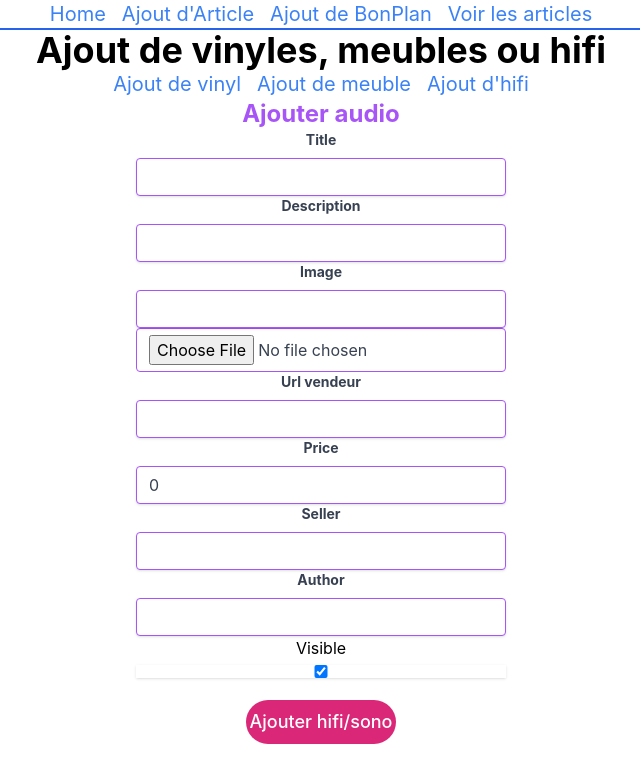
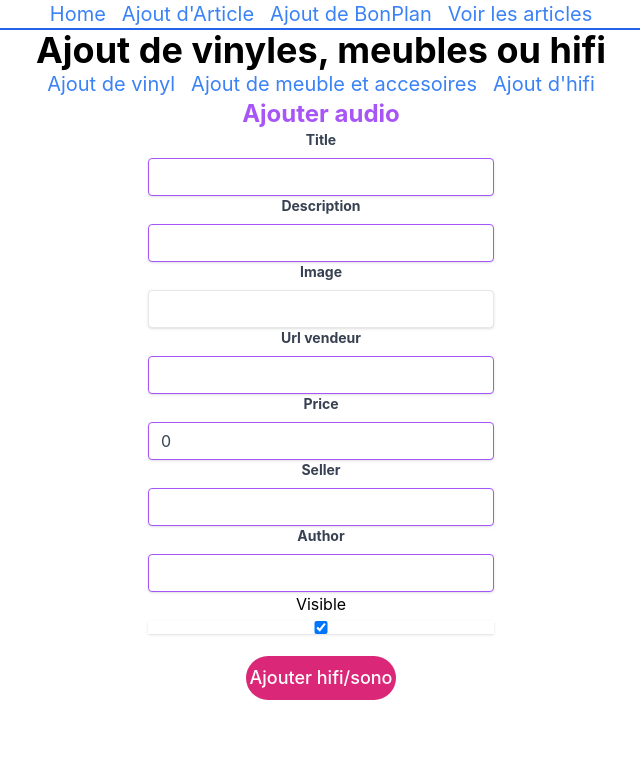
Before and after one commit to callisto28/Vinyl-dashboard-ReactJs, a React (Create React App) app: page /Bon-plan/hifi in a window 1280 px wide. Shown: the top 782 px of the page, without its empty margins (319-959 px from the left). Built offline with nearby package versions, Linux system fonts and the light colour scheme.

Commit message:
FIX[https]add urls https

```diff
--- a/src/components/AddBonPlan/AddBonPlan.tsx
+++ b/src/components/AddBonPlan/AddBonPlan.tsx
@@ -7,7 +7,7 @@ export default function AddBonPlan() {
       <h1 className='font-bold text-4xl '> Ajout de vinyles, meubles ou hifi</h1>
       <nav>
         <Link className="text-xl px-2 text-blue-500 hover:text-black hover:bg-gray-300 items-center hover:border-b-2 hover:border-purple-400 active:bg-red-400 focus:outline-double focus:ring focus:ring-red-300" to="/Bon-plan/vinyle">Ajout de vinyl</Link>
-        <Link className="text-xl px-2 text-blue-500 hover:text-black hover:bg-gray-300 items-center hover:border-b-2 hover:border-purple-400" to="/Bon-plan/meubles">Ajout de meuble</Link>
+        <Link className="text-xl px-2 text-blue-500 hover:text-black hover:bg-gray-300 items-center hover:border-b-2 hover:border-purple-400" to="/Bon-plan/meubles">Ajout de meuble et accesoires</Link>
         <Link className="text-xl px-2 text-blue-500 hover:text-black hover:bg-gray-300 items-center hover:border-b-2 hover:border-purple-400" to="/Bon-plan/hifi">Ajout d'hifi</Link>
       </nav>
       <Outlet />
--- a/src/components/AddBonPlan/AddDesk.tsx
+++ b/src/components/AddBonPlan/AddDesk.tsx
@@ -36,7 +36,7 @@ const AddDesk = () => {
 
     return (
         <div>
-            <h1 className="font-bold text-2xl text-purple-500">Ajouter un meubles</h1>
+            <h1 className="font-bold text-2xl text-purple-500">Ajouter de meubles et accessoires</h1>
             <form
                 className="flex flex-col text-center justify-around items-center"
                 onSubmit={(e => {
@@ -76,26 +76,7 @@ const AddDesk = () => {
                         value={formState.image}
                         onChange={(e) => setFormState({ ...formState, image: e.target.value })}
                     />
-                    <input className="form-control
-                                        block
-                                        w-full
-                                        px-3
-                                        py-1.5
-                                        text-base
-                                        font-normal
-                                        text-gray-700
-                                        bg-white bg-clip-padding
-                                        border border-solid border-gray-300
-                                        rounded
-                                        transition
-                                        ease-in-out
-                                        m-0
-                                        focus:text-gray-700 focus:bg-white focus:border-blue-600 focus:outline-none"
-                        type="file"
-                        id="formFile"
-                        value={formState.image}
-                        onChange={(e) => setFormState({ ...formState, image: e.target.value })}
-                    />
+
                     <label className="block text-gray-700 text-sm font-bold mb-2" htmlFor="url">
                         Url vendeur
                     </label>
--- a/src/components/AddBonPlan/AddHifi.tsx
+++ b/src/components/AddBonPlan/AddHifi.tsx
@@ -70,32 +70,13 @@ const AddHifi = () => {
                         Image
                     </label>
                     <input
-                        className="shadow appearance-none border border-purple-500 rounded w-full py-2 px-3 text-gray-700 leading-tight focus:outline-none focus:shadow-outline"
+                        className="shadow appearance-none border rounded w-full py-2 px-3 text-gray-700 leading-tight focus:outline-none focus:shadow-outline"
                         id="image"
                         type="url"
                         value={formState.image}
                         onChange={(e) => setFormState({ ...formState, image: e.target.value })}
                     />
-                    <input className="form-control
-                                        block
-                                        w-full
-                                        px-3
-                                        py-1.5
-                                        text-base
-                                        font-normal
-                                        text-gray-700
-                                        bg-white bg-clip-padding
-                                        border border-solid border-purple-500
-                                        rounded
-                                        transition
-                                        ease-in-out
-                                        m-0
-                                        focus:text-gray-700 focus:bg-white focus:border-blue-600 focus:outline-none"
-                        type="file"
-                        id="formFile"
-                        value={formState.image}
-                        onChange={(e) => setFormState({ ...formState, image: e.target.value })}
-                    />
+
                     <label className="block text-gray-700 text-sm font-bold mb-2" htmlFor="url">
                         Url vendeur
                     </label>
--- a/src/index.tsx
+++ b/src/index.tsx
@@ -22,7 +22,7 @@ const root = createRoot(container!);
 
 
 const client = new ApolloClient({
-  uri: 'http://nestvinyl.herokuapp.com/graphql',
+  uri: 'https://nestvinyl.herokuapp.com/graphql',
   cache: new InMemoryCache(),
 });
 
```
